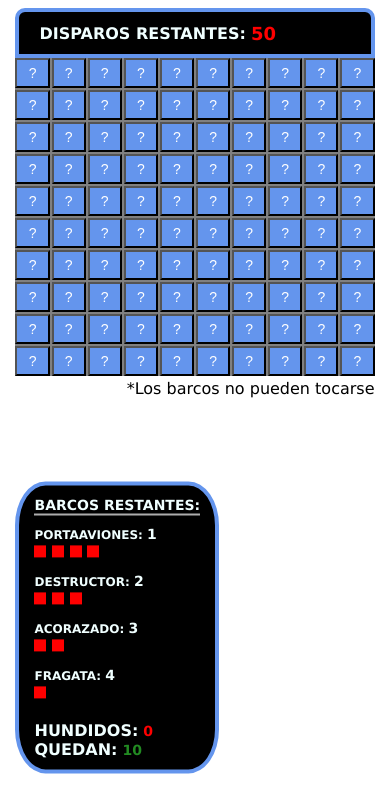
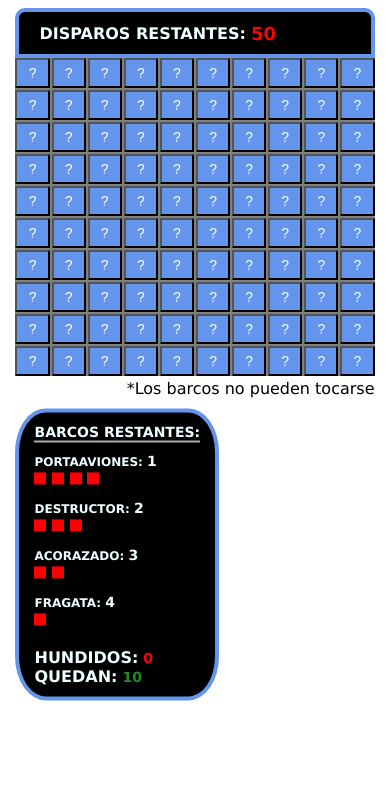
Before and after one commit to GaleGizmo/Hundir-la-flota, a plain HTML site: page index.html in a window 390 px wide. Drawn offline with Linux system fonts and the light colour scheme.

Commit message:
posicion info-barcos

```diff
--- a/styles.css
+++ b/styles.css
@@ -131,5 +131,5 @@ main{
       padding: 5px;
     }
     .info-barcos{
-      transform: translateY(145%);}
+      transform: translateY(120%);}
   }
```
